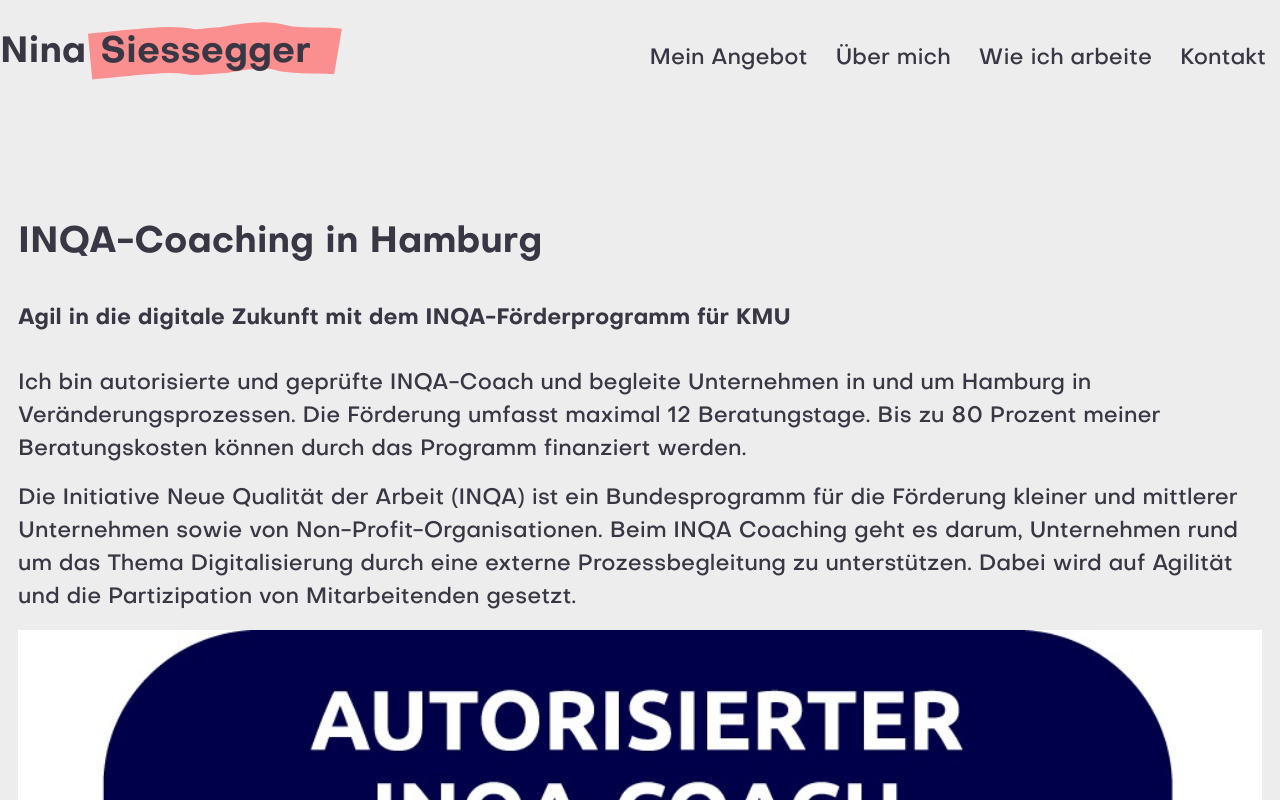
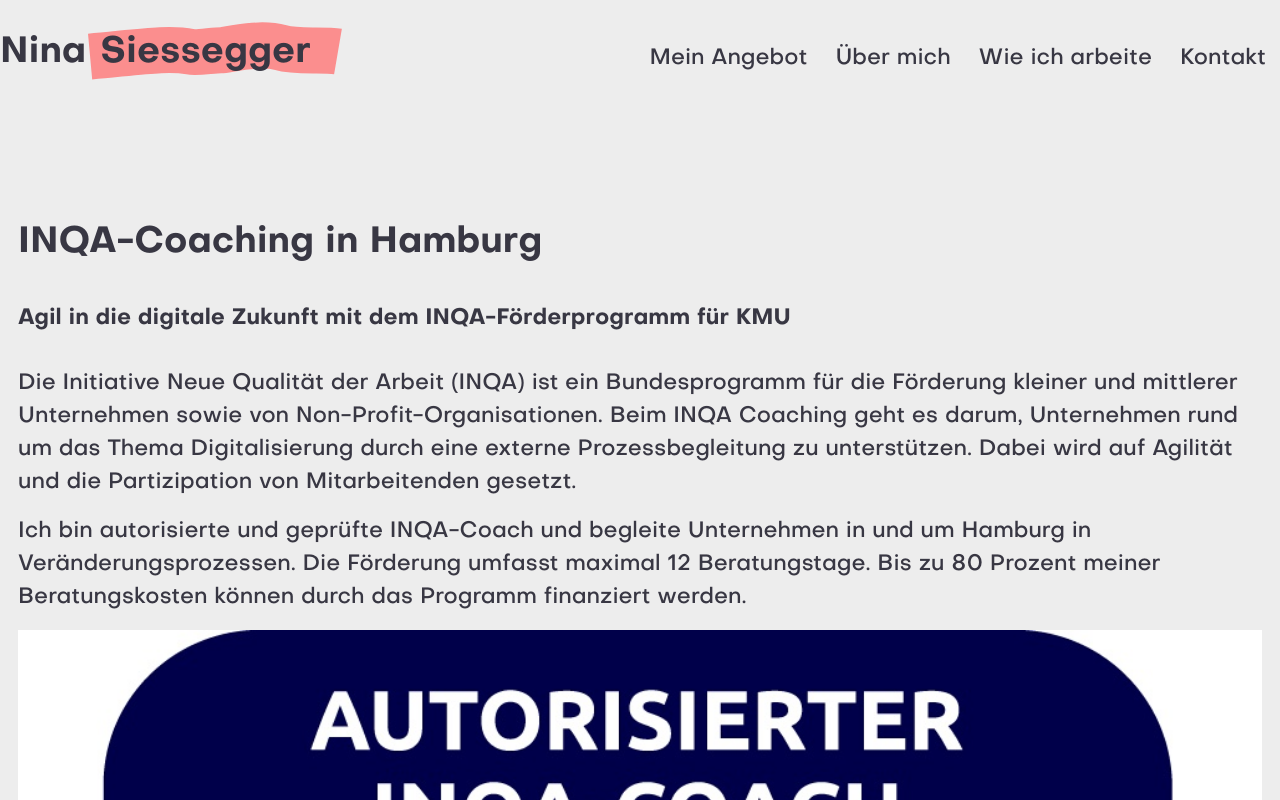
Before and after one commit to sssggr/ninasiessegger, a Nuxt app: page /inqa-coaching in a window 1280 px wide. Shown: the top 800 px of the page. Built offline with nearby package versions, Linux system fonts and the light colour scheme.

Commit message:
Swap paragraphs

```diff
--- a/pages/inqa-coaching.vue
+++ b/pages/inqa-coaching.vue
@@ -20,10 +20,10 @@ useSeoMeta({
     <div class="row">
       <div class="col-xs-12 col-md-8 col-lg-offset-1 col-lg-7">
         <p class="z-100">
-          Ich bin autorisierte und geprüfte INQA-Coach und begleite Unternehmen in und um Hamburg in Veränderungsprozessen. Die Förderung umfasst maximal 12 Beratungstage. Bis zu 80 Prozent meiner Beratungskosten können durch das Programm finanziert werden.
+          Die Initiative Neue Qualität der Arbeit (INQA) ist ein Bundesprogramm für die Förderung kleiner und mittlerer Unternehmen sowie von Non-Profit-Organisationen. Beim INQA Coaching geht es darum, Unternehmen rund um das Thema Digitalisierung durch eine externe Prozessbegleitung zu unterstützen. Dabei wird auf Agilität und die Partizipation von Mitarbeitenden gesetzt.
         </p>
         <p class="z-100">
-          Die Initiative Neue Qualität der Arbeit (INQA) ist ein Bundesprogramm für die Förderung kleiner und mittlerer Unternehmen sowie von Non-Profit-Organisationen. Beim INQA Coaching geht es darum, Unternehmen rund um das Thema Digitalisierung durch eine externe Prozessbegleitung zu unterstützen. Dabei wird auf Agilität und die Partizipation von Mitarbeitenden gesetzt.
+          Ich bin autorisierte und geprüfte INQA-Coach und begleite Unternehmen in und um Hamburg in Veränderungsprozessen. Die Förderung umfasst maximal 12 Beratungstage. Bis zu 80 Prozent meiner Beratungskosten können durch das Programm finanziert werden.
         </p>
       </div>
       <div class="col-xs-7 col-xs-offset-2 col-md-offset-0 col-md-4 col-lg-3">
```
